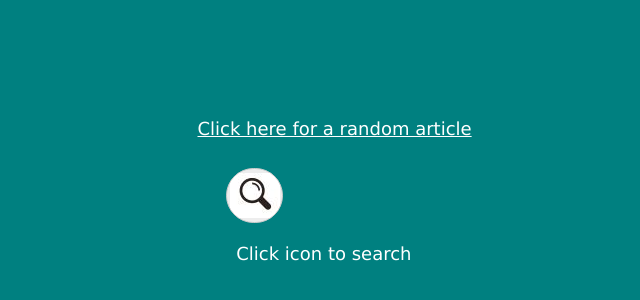
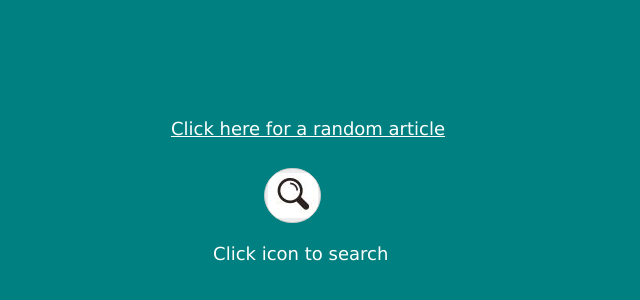
Before and after one commit to nitsbat/Wiki-Finder, a website: page index.html in a window 1280 px wide. Shown: the part 152-452 px from the top of the page, without its empty margins (350-990 px from the left). Drawn offline with nearby package versions, Linux system fonts and the light colour scheme; some packages are replaced by stand-ins of ours.

```diff
--- a/app/main.less
+++ b/app/main.less
@@ -17,7 +17,7 @@
 .containertwo{
   position: absolute;
   top: 40%;
-  left: 45%;
+  left: 48%;
   font-size: 18px;
 }
 .container-two-mobile{
@@ -34,7 +34,7 @@
 
   position: absolute;
   margin-top: -50px;
-  margin-left: -50%;
+  margin-left: -164%;
   font-family: "Lucida Grande","Lucida Sans Unicode", Tahoma, Sans-Serif;
 }
 .icon-search-div{
@@ -42,7 +42,7 @@
   width: 500px;
   position: absolute;
   margin-top: 20px;
-  margin-left: 18%;
+  margin-left: -90%;
   font-family: "Lucida Grande","Lucida Sans Unicode", Tahoma, Sans-Serif;
 }
 
```
